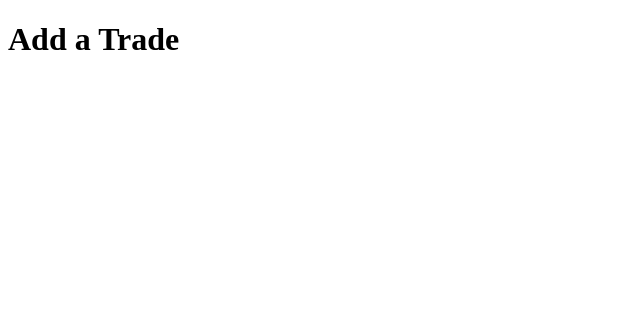
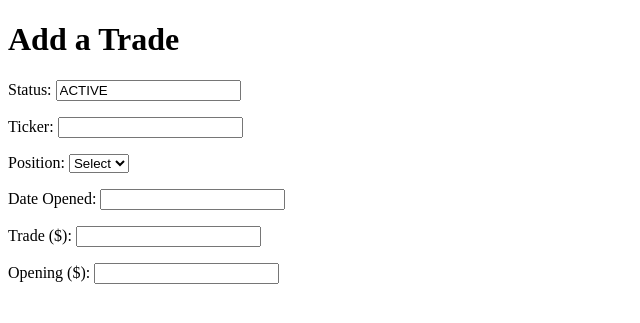
Before and after one commit to DannyGilligan/ticker-tracker, a Django app: page /add_trade in a window 1280 px wide. Shown: the top 323 px of the page, without its empty margins (0-640 px from the left). Run offline with Django 3.2, Linux system fonts and the light colour scheme.

Commit message:
Create form inputs for add_trade.html

```diff
--- a/tracker/templates/tracker/add_trade.html
+++ b/tracker/templates/tracker/add_trade.html
@@ -8,6 +8,55 @@
 </head>
 <body>
     <h1>Add a Trade</h1>
+    <form method="POST" action="add_trade">
+
+        <div>
+            <p>
+                <label for="id_status">Status: </label>
+                <input type="text" id="id_status" name="trade_status" value="ACTIVE" required>
+            </p>
+        </div>
+
+        <div>
+            <p>
+                <label for="id_ticker">Ticker: </label>
+                <input type="text" id="id_ticker" name="trade_ticker" required>
+            </p>
+        </div>
+
+        <div>
+            <p>
+                <label for="id_position">Position: </label>
+                <select id="id_position" name="trade_position" required>
+                    <option value="" disabled selected hidden>Select</option>
+                    <option value="BUY">BUY</option>
+                    <option value="SELL">SELL</option>
+                </select>
+            </p>
+        </div>
+
+        <div>
+            <p>
+                <label for="id_date_opened">Date Opened: </label>
+                <input type="text" id="id_date_opened" name="trade_date_opened" required>
+            </p>
+        </div>
+
+        <div>
+            <p>
+                <label for="id_trade">Trade ($): </label>
+                <input type="text" id="id_trade" name="trade_amount" required>
+            </p>
+        </div>
+
+        <div>
+            <p>
+                <label for="id_opening_price">Opening ($): </label>
+                <input type="text" id="id_opening_price" name="trade_opening_price" required>
+            </p>
+        </div>
+
+    </form>
 
 
 </body>
```
